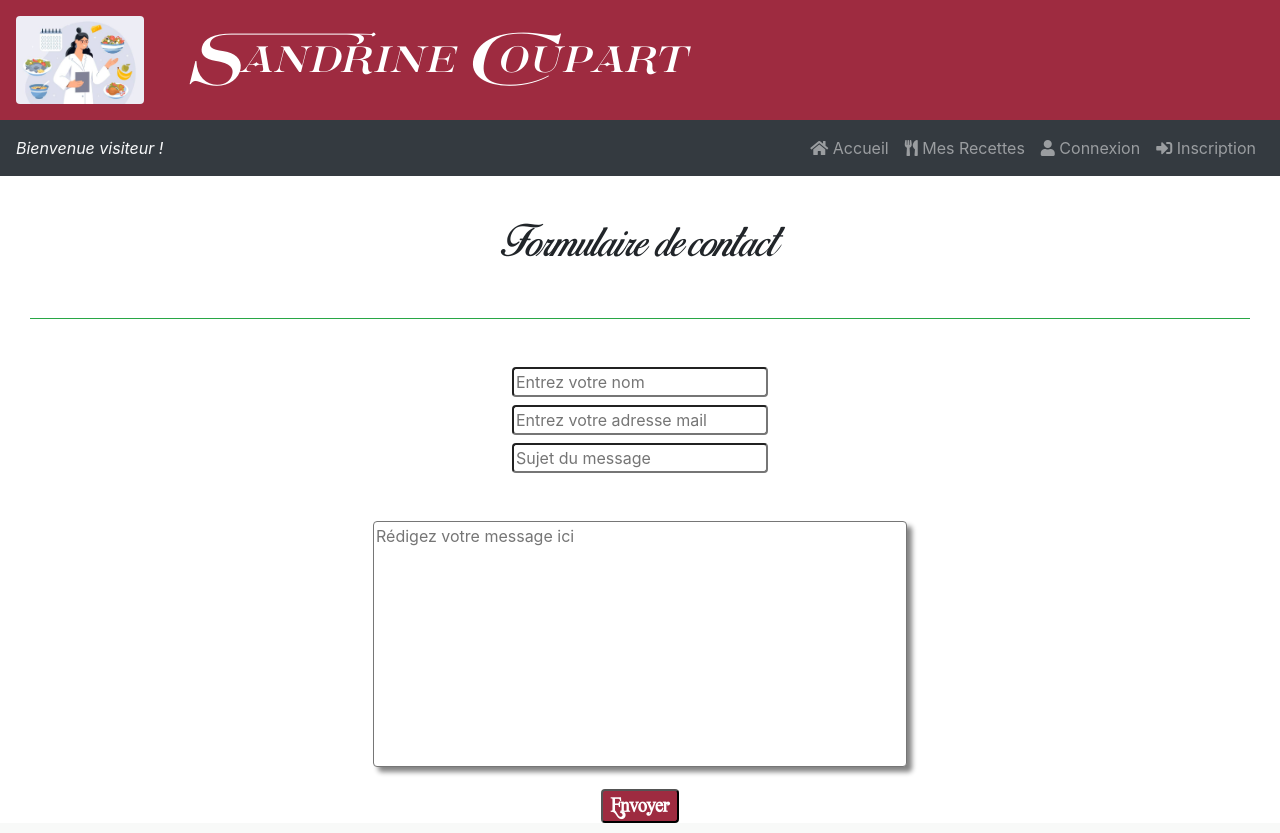
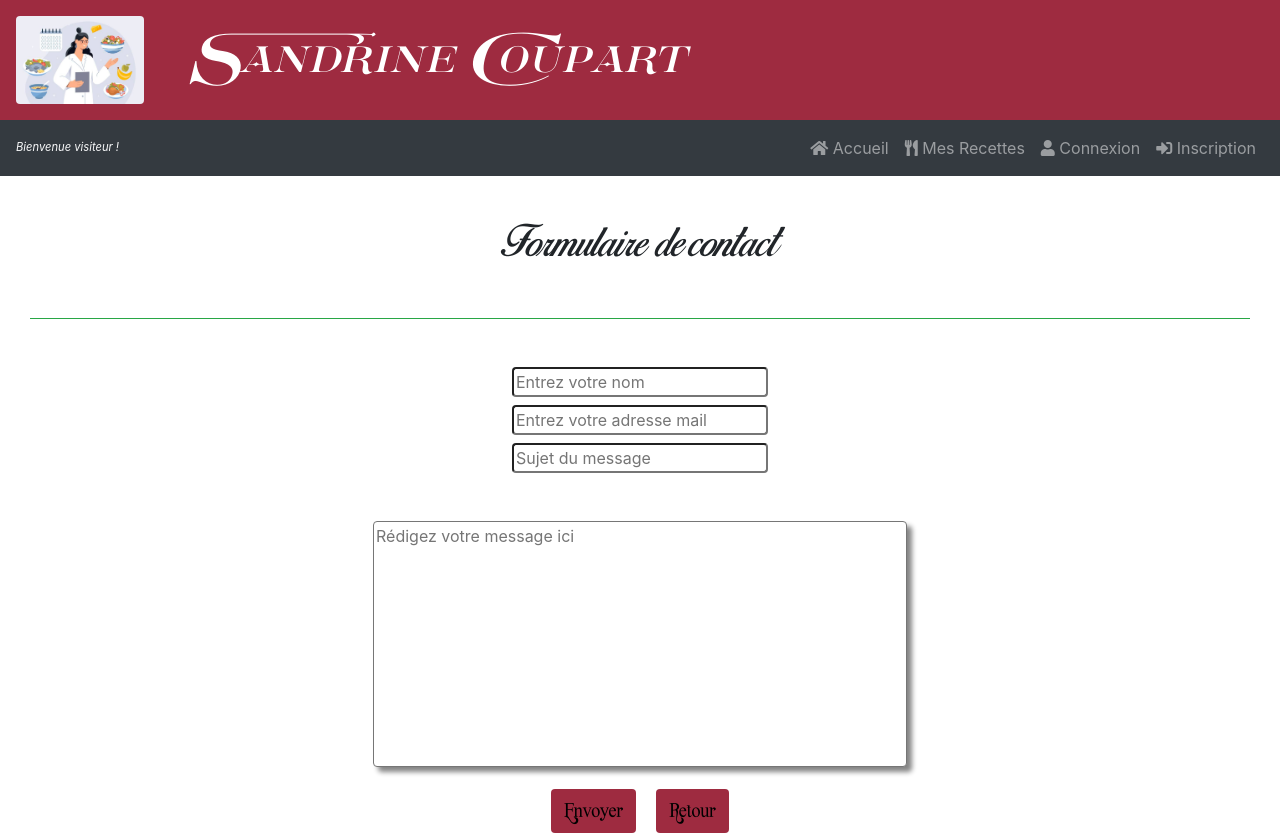
Before and after one commit to BrunoStudi/delicesSandrine, a Symfony app: template templates/contact/contact.html.twig in a window 1280 px wide. Run offline with Twig, Linux system fonts and the light colour scheme; the template is opened without the code that fills it, so the values that code supplies are empty; some libraries are stand-ins or nearby versions.

Commit message:
ajout d'un bouton retour sur la page contact, avec le texte mot de pase oublié et 'pas inscris cliquez ici' sur la page connexion, creation d'un script home.js pour le clic du logo du site et le titre du site

```diff
--- a/public/media/css/base.css
+++ b/public/media/css/base.css
@@ -77,6 +77,15 @@
     background-color: #FECFDF;
     cursor: pointer;
 }
+#btn-retour {
+    background-color: #9E2B40;
+    font-family: "Nature";
+}
+#btn-retour:hover {
+    color: black;
+    background-color: #FECFDF;
+    cursor: pointer;
+}
 
 /* Style des ombres portees du site */
 #shadow {
--- a/public/media/js/alertMail.js
+++ b/public/media/js/alertMail.js
@@ -1,4 +1,5 @@
 const form = document.querySelector("form");
+const btnCancel = document.getElementById("btn-retour");
 
 function sendEmail()
 {
@@ -41,3 +42,12 @@ form.addEventListener("submit", (e) =>
     e.preventDefault();
     sendEmail();
 });
+
+function goHome () {
+    window.location ="homepage";
+};
+
+/* Lors du clic sur le bouton avec id "btnCancel" */
+btnCancel.onclick = function () {
+    goHome();
+};
--- a/public/media/js/contact.js
+++ b/public/media/js/contact.js
@@ -7,6 +7,7 @@ function goContact ()
     window.location ="contact";
 }
 
+/* Lors du clic sur le bouton avec id "btn" */
 btn.onclick = function () {
     goContact();
-};
+}
--- a/templates/article/index.html.twig
+++ b/templates/article/index.html.twig
@@ -13,7 +13,7 @@
         {# Si connecté en Administrateur #}
         {% if is_granted('ROLE_ADMIN')%}
             <div class="col alert alert-success" role="alert">
-                <p class="float-left h3">Administration</p>
+                <p class="float-left h5">Administration</p>
                 <div class="col-xs-3 text-right">
                     <a href="{{ path('article_add') }}" role="button" class="btn btn-success">
                         <i class="fa fa-plus fa-fw"></i> Ajouter une recette
--- a/templates/base.html.twig
+++ b/templates/base.html.twig
@@ -45,7 +45,7 @@
 
         {# si l'utilisateur est un visiteur #}
         {% if not app.user %}
-            <i class="text-light">
+            <i class="text-light" id="homeText">
                 <span>Bienvenue visiteur !</span>
             </i>
         {% endif %}
@@ -109,6 +109,9 @@
     {# Script pour appeler la page contact depuis la page d'acceuil #}
     <script src="/media/js/contact.js"></script>
 
+    {# Script pour linker la page d'acceuil au titre et logo du site #}
+    <script src="/media/js/home.js"></script>
+
     {% endblock %}
 </body>
 </html>
--- a/templates/contact/contact.html.twig
+++ b/templates/contact/contact.html.twig
@@ -11,7 +11,8 @@
             <input class="rounded mb-2" type="email" placeholder="Entrez votre adresse mail" id="email" autocomplete="off"></br>
             <input class="rounded mb-5" type="text" placeholder="Sujet du message" id="subject" autocomplete="off"></br>
             <textarea class="rounded" id="message" placeholder="Rédigez votre message ici" cols="50" rows="10"></textarea></br>
-            <button  type="submit" class="rounded mt-3 badge badge-success" style="font-size: 20px" id="btn-envoi">Envoyer</button>
+            <button  type="submit" class="rounded mt-3 mr-2 btn btn-md" style="font-size: 20px" id="btn-envoi">Envoyer</button>
+            <input type="button" class="rounded mt-3 ml-2 btn btn-md" style="font-size: 20px" value="Retour" id="btn-retour">
         </form>
     </div>
 {% endblock %}
--- a/templates/gusers/guser.html.twig
+++ b/templates/gusers/guser.html.twig
@@ -10,7 +10,7 @@
         </div>
 
         <div class="col alert alert-success text-right mb-5" role="alert">
-            <p class="float-left h4">Administration</p>
+            <p class="float-left h5">Administration</p>
             <a href="{{ path('app_add') }}" role="button" class="btn btn-success">
                 <i class="fa fa-plus fa-fw"></i>
                 Ajouter un utilisateur
--- a/templates/security/login.html.twig
+++ b/templates/security/login.html.twig
@@ -19,6 +19,7 @@
         <div class="form-group row mx-auto col-10 col-md-8">
             <label for="inputUsername" class="col-sm-2 col-form-label"></label>
             <div class="col-sm-10">
+                <p class="text-center">Vous n'êtes pas encore client: <a href="register">Cliquez ici</a></p>
                 <input type="text" value="{{ last_username }}" name="username" id="inputUsername"
                 class="form-control" placeholder="Nom d'utilisateur">
             </div>
@@ -28,8 +29,10 @@
             <div class="col-sm-10 mb-5">
                 <input type="password" name="password" id="inputPassword" class="form-control"
                 autocomplete="current-password" placeholder="Votre mot de passe" required>
+                <p class="text-right mt-2"><a href="#">Mot de passe oublié ?</a></p>
             </div>
         </div>
+
         <input type="hidden" name="_csrf_token"
            value="{{ csrf_token('authenticate') }}"
         >
```
Also changed, not shown: public/media/js/home.js (added, +14 -0 lines).
